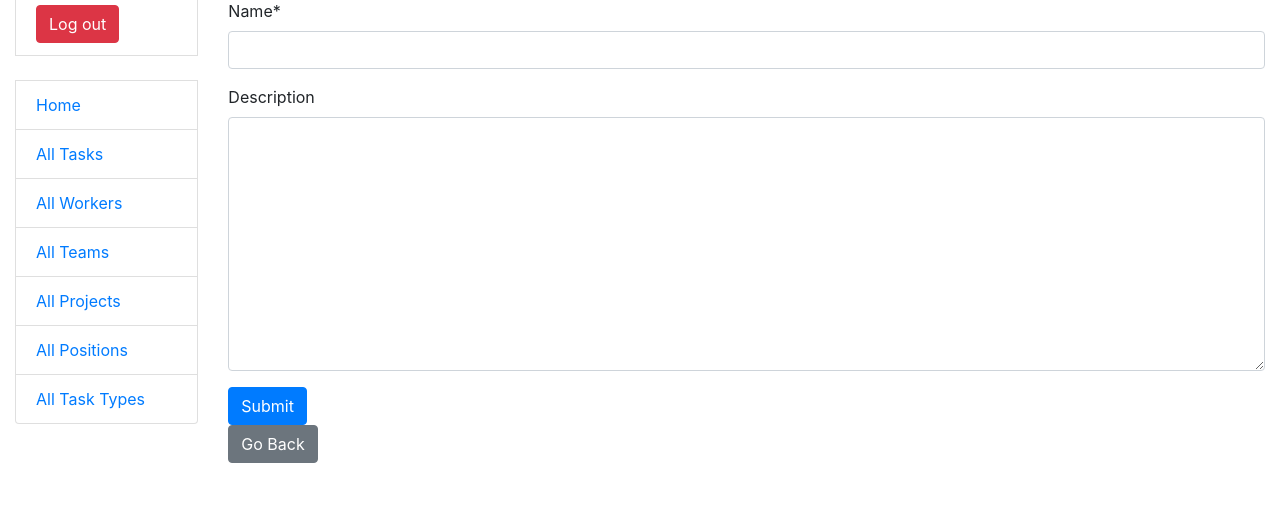
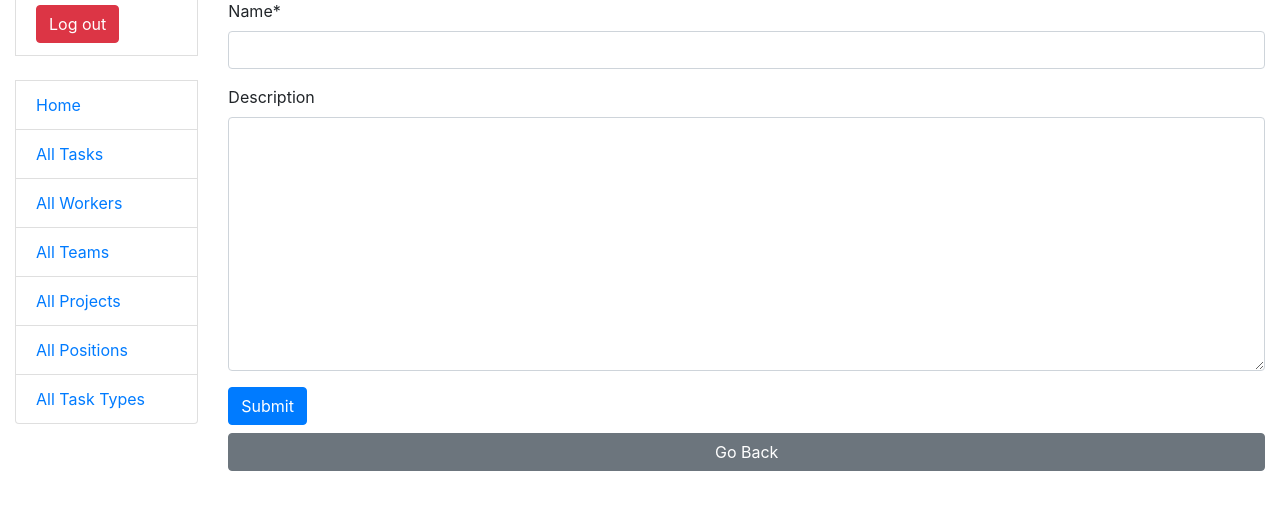
Before and after one commit to OlhaKuzmyn/task-manager, a Django app: page /projects/create/ in a window 1280 px wide. Shown: the part 57-580 px from the top of the page. Run offline with Django 5.2, Linux system fonts and the light colour scheme; the visitor is signed in with stand-in values (Sample User, id 1); some libraries are stand-ins or nearby versions.

Commit message:
updated go_back_button.html

```diff
--- a/templates/includes/go_back_button.html
+++ b/templates/includes/go_back_button.html
@@ -1 +1 @@
-<button class="btn btn-secondary" onclick="history.back()">Go Back</button>
+<button class="btn btn-secondary btn-block mt-2" onclick="history.back()">Go Back</button>
```
